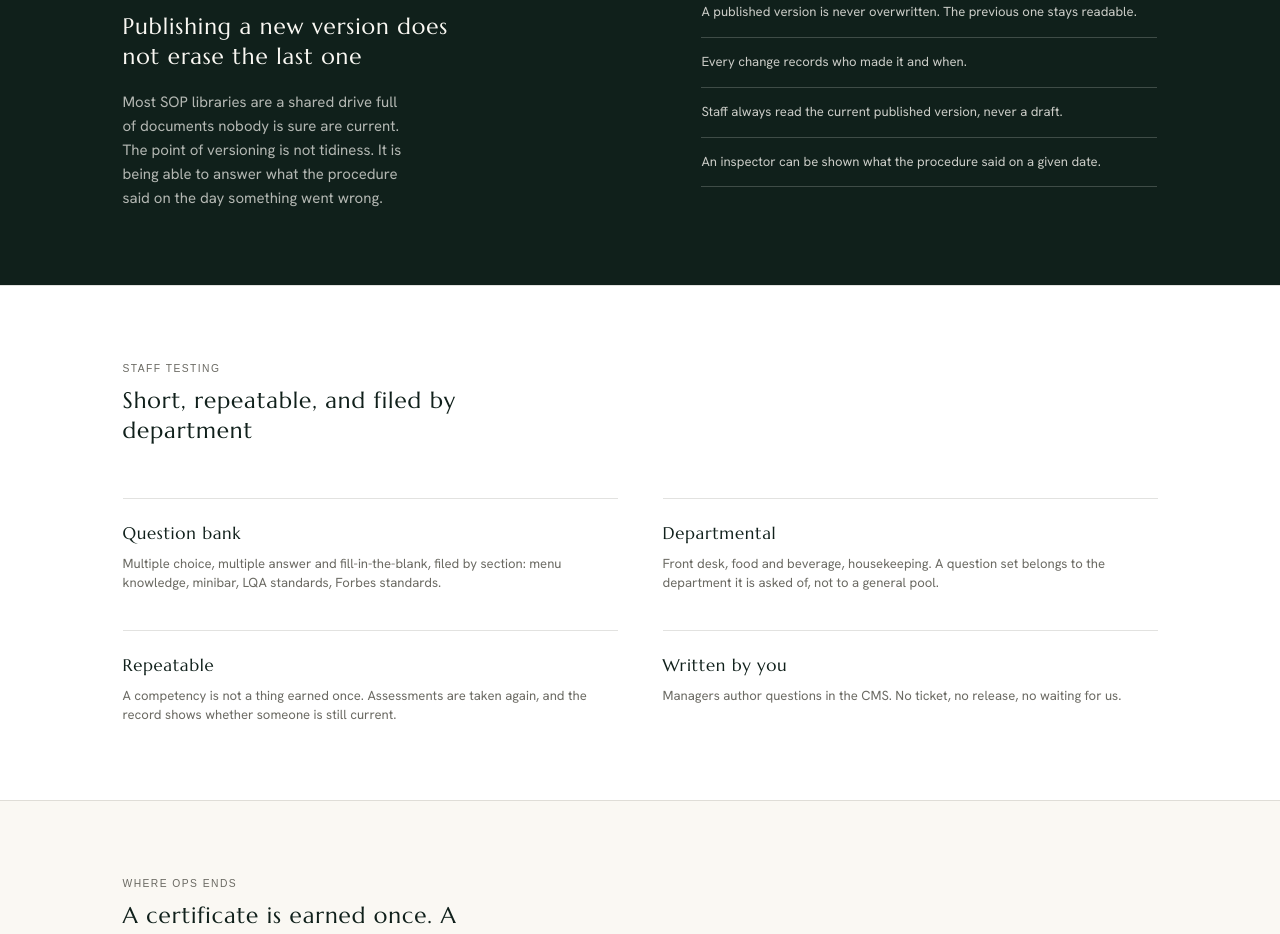
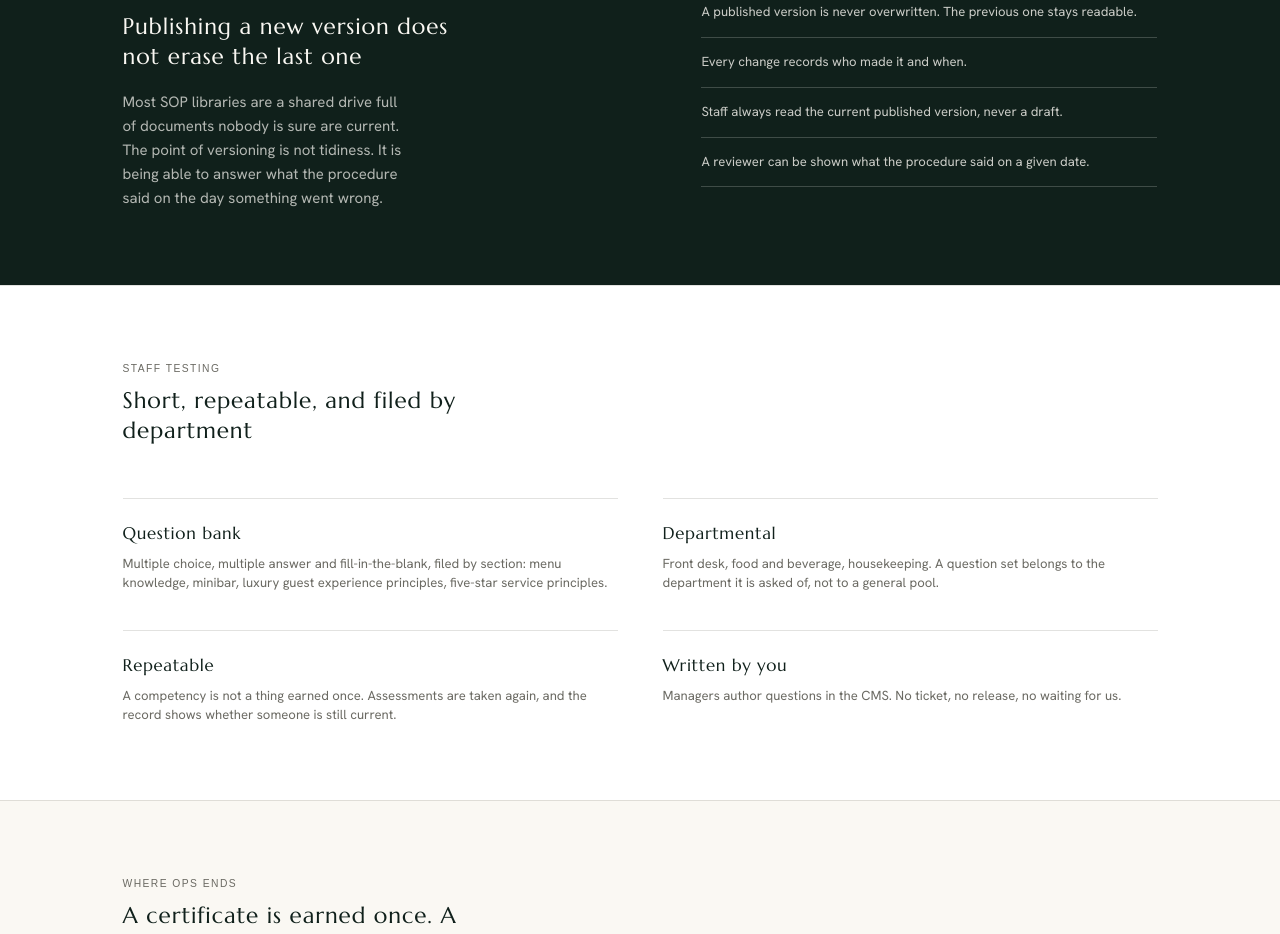
Before and after one commit to wks2019/Claude_opshiftsync, a Next.js app: page /ops in a window 1280 px wide. Shown: the part 1102-2036 px from the top of the page. Built offline with nearby package versions, Linux system fonts and the light colour scheme; a web font is replaced by a local one.

Commit message:
chore(marketing): neutral question-bank sections and reviewer wording on OPS

```diff
--- a/app/(marketing)/ops/page.tsx
+++ b/app/(marketing)/ops/page.tsx
@@ -20,7 +20,7 @@ const BLOCKS = [
 const TESTING = [
   {
     name: 'Question bank',
-    body: 'Multiple choice, multiple answer and fill-in-the-blank, filed by section: menu knowledge, minibar, LQA standards, Forbes standards.',
+    body: 'Multiple choice, multiple answer and fill-in-the-blank, filed by section: menu knowledge, minibar, luxury guest experience principles, five-star service principles.',
   },
   {
     name: 'Departmental',
@@ -40,7 +40,7 @@ const VERSIONING = [
   'A published version is never overwritten. The previous one stays readable.',
   'Every change records who made it and when.',
   'Staff always read the current published version, never a draft.',
-  'An inspector can be shown what the procedure said on a given date.',
+  'A reviewer can be shown what the procedure said on a given date.',
 ] as const
 
 export default function OpsPage() {
```
